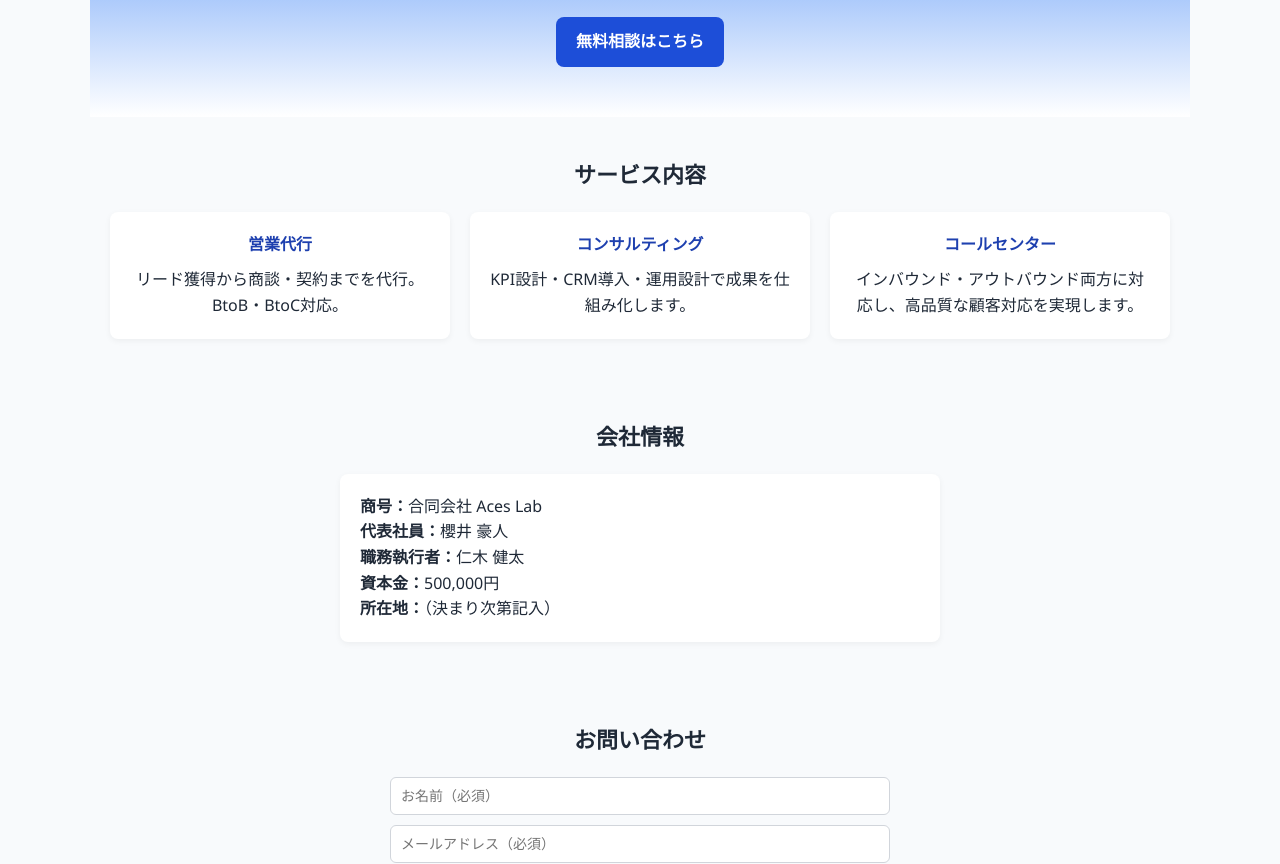
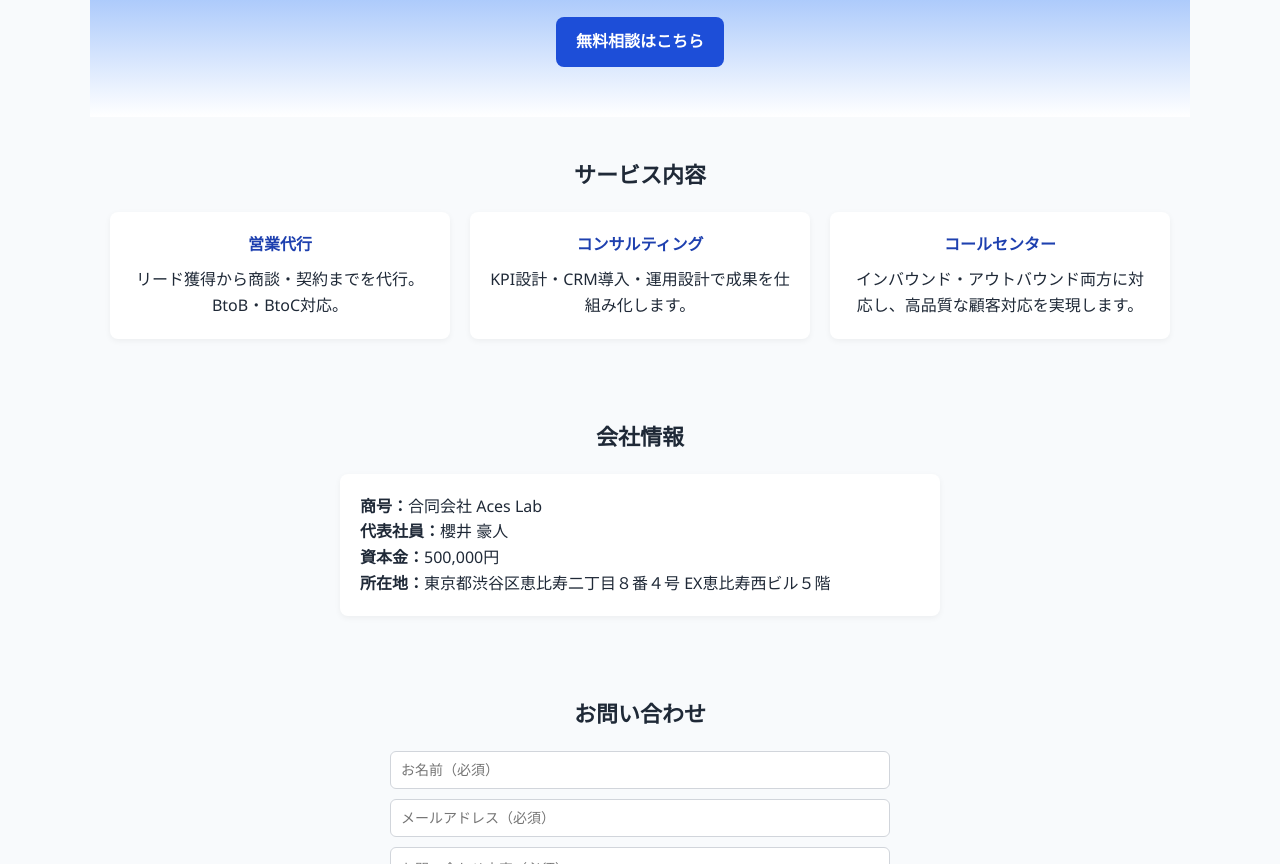
Before and after one commit to aceslab2025/aceslab.lp, a plain HTML site: page index.html in a window 1280 px wide. Shown: the part 236-1100 px from the top of the page. Drawn offline with Linux system fonts and the light colour scheme.

Commit message:
Update index.html

```diff
--- a/index.html
+++ b/index.html
@@ -72,9 +72,8 @@
     <div class="card" style="max-width:600px;margin:auto;text-align:left">
       <p><strong>商号：</strong>合同会社 Aces Lab</p>
       <p><strong>代表社員：</strong>櫻井 豪人</p>
-      <p><strong>職務執行者：</strong>仁木 健太</p>
       <p><strong>資本金：</strong>500,000円</p>
-      <p><strong>所在地：</strong>（決まり次第記入）</p>
+      <p><strong>所在地：</strong>東京都渋谷区恵比寿二丁目８番４号 EX恵比寿西ビル５階</p>
     </div>
   </section>
 
```
